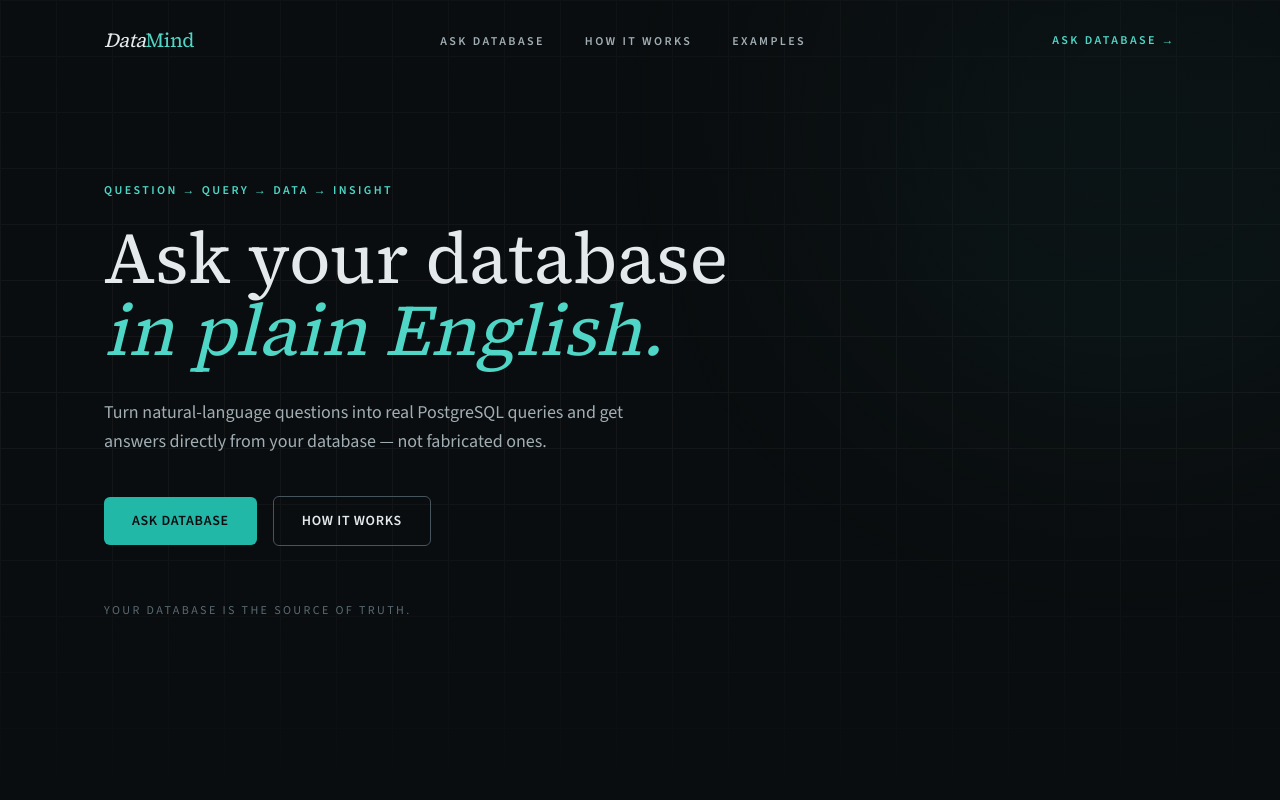
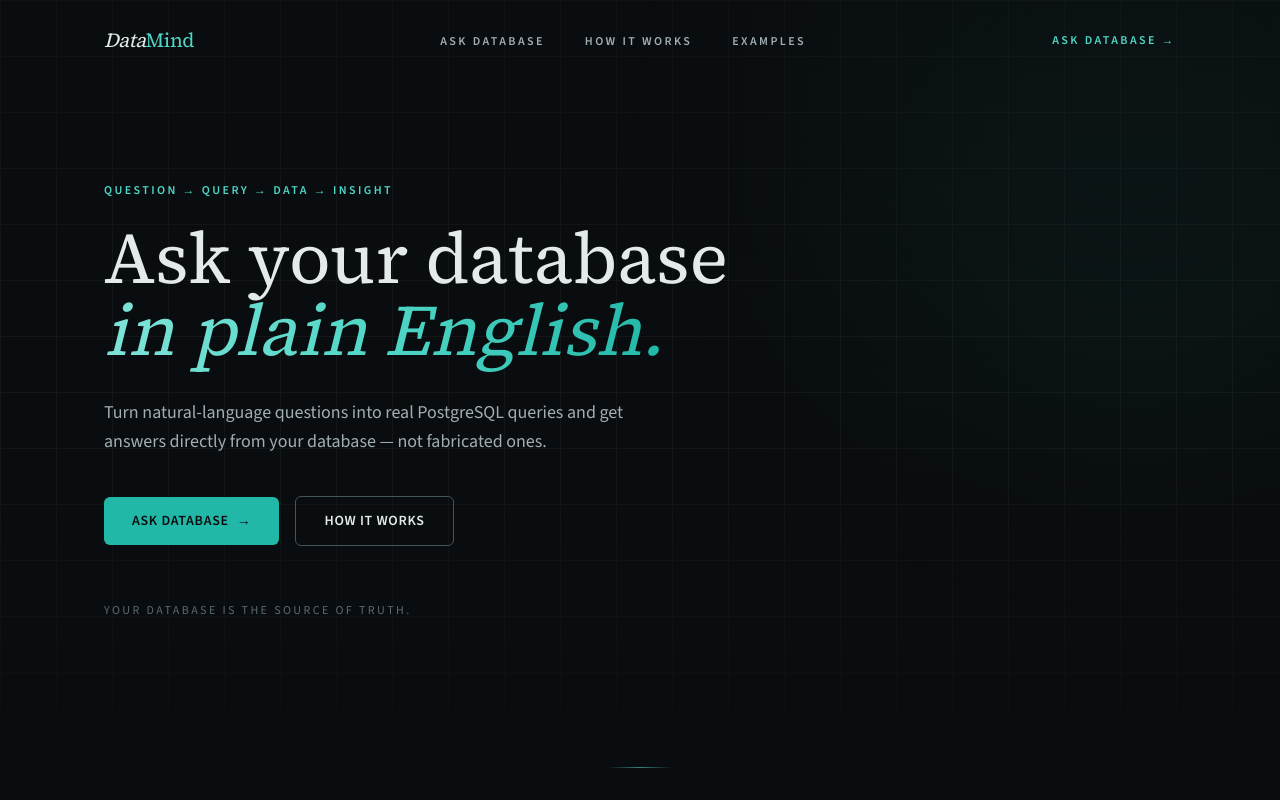
Before and after one commit to SWASTIK0405425/datamind, a Next.js app: page / in a window 1280 px wide. Shown: the top 800 px of the page. Built offline with nearby package versions, Linux system fonts and the light colour scheme; no server answers.

Commit message:
redesign: hero gradient headline, layered glows, button arrow micro-interaction

```diff
--- a/components/Hero.tsx
+++ b/components/Hero.tsx
@@ -12,6 +12,8 @@ export function Hero() {
           }}
         />
         <div className="absolute -top-40 right-[-10%] h-[560px] w-[560px] rounded-full bg-accent-500/10 blur-[120px]" />
+        <div className="absolute -bottom-64 left-[-15%] h-[480px] w-[480px] rounded-full bg-accent-600/8 blur-[120px]" />
+        {/* Soft radial vignette to anchor the heading area */}
         <div className="absolute inset-0 bg-gradient-to-t from-ink-950 via-ink-950/40 to-ink-950/70" />
       </div>
 
@@ -20,7 +22,9 @@ export function Hero() {
         <h1 className="animate-fade-up max-w-4xl font-display text-5xl leading-[1.05] text-ink-100 sm:text-6xl md:text-7xl">
           Ask your database
           <br />
-          <span className="italic text-accent-400">in plain English.</span>
+          <span className="italic bg-gradient-to-r from-accent-300 via-accent-400 to-accent-500 bg-clip-text text-transparent">
+            in plain English.
+          </span>
         </h1>
         <p
           className="animate-fade-up mt-8 max-w-xl text-lg leading-relaxed text-ink-300"
@@ -30,8 +34,14 @@ export function Hero() {
           answers directly from your database — not fabricated ones.
         </p>
         <div className="animate-fade-up mt-10 flex flex-wrap items-center gap-4" style={{ animationDelay: "0.2s" }}>
-          <a href="#ask" className="btn-primary">
+          <a
+            href="#ask"
+            className="btn-primary group"
+          >
             Ask Database
+            <span className="inline-block transition-transform duration-300 ease-standard group-hover:translate-x-1" aria-hidden="true">
+              →
+            </span>
           </a>
           <a href="#how-it-works" className="btn-ghost">
             How It Works
@@ -41,6 +51,11 @@ export function Hero() {
           Your database is the source of truth.
         </p>
       </div>
+
+      {/* Scroll hint — a gentle, constant slow pulse at the bottom of the hero */}
+      <div className="pointer-events-none absolute bottom-8 left-1/2 z-10 hidden -translate-x-1/2 md:block">
+        <div className="h-px w-16 bg-gradient-to-r from-transparent via-accent-400/60 to-transparent" />
+      </div>
     </section>
   );
 }
```
